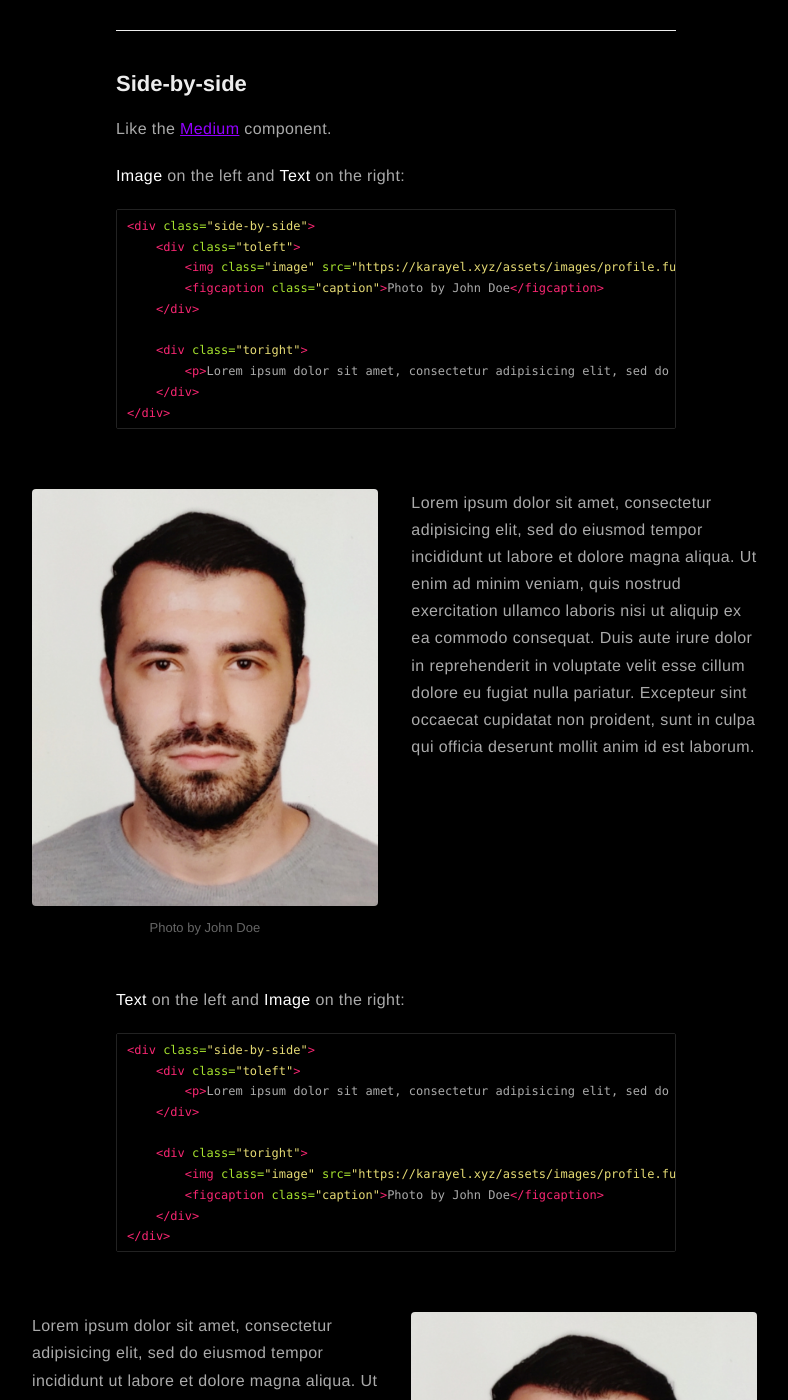
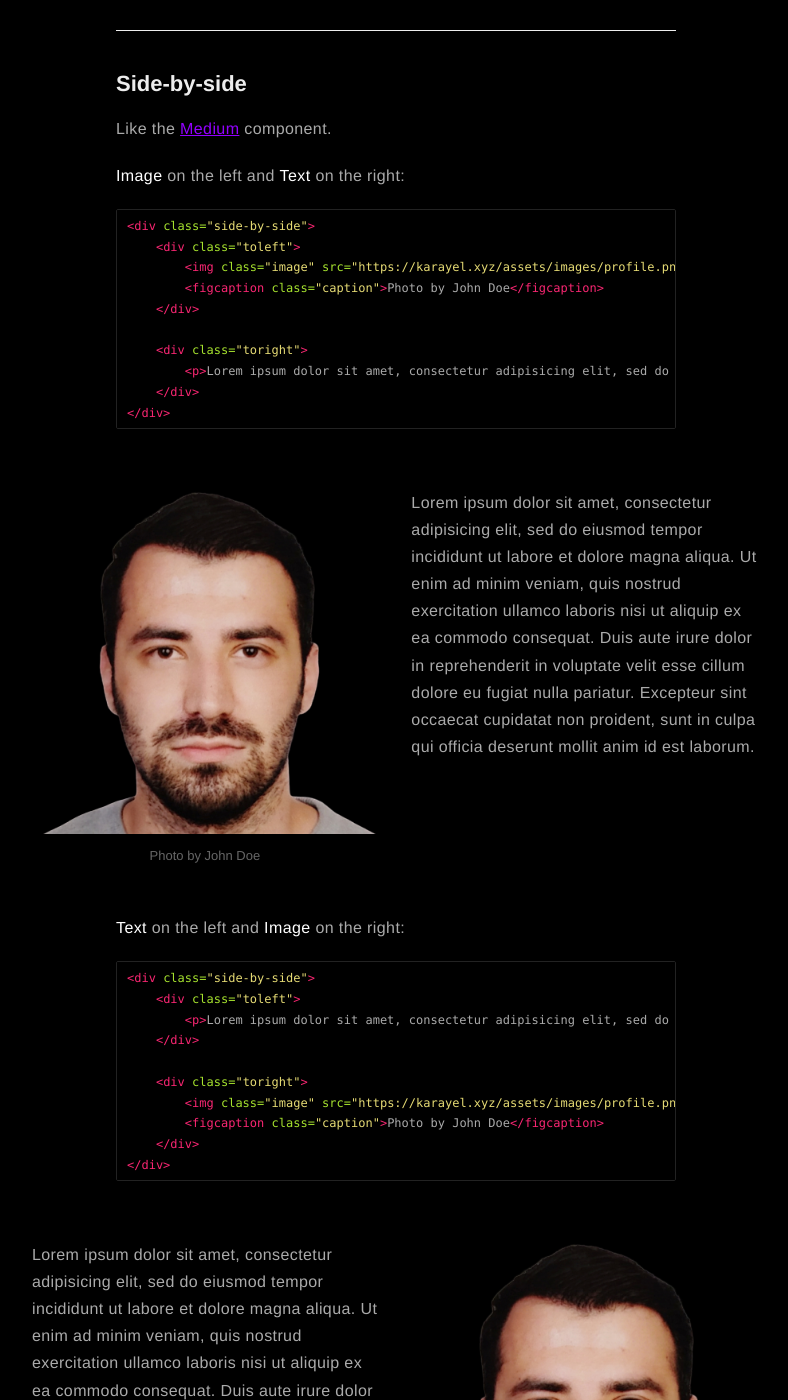
Before and after one commit to schipht/schipht.github.io, a Jekyll site: the page built from _posts/2015-02-24-markdown-extra-components.markdown, in a window 1280 px wide and 1400 px high, scrolled down 1170 px. Shown: the whole window, without its empty margins (244-1032 px from the left). Built offline with Jekyll 4.4.1, drawn with Linux system fonts in a browser that asks for light colours; nearby versions of some CDN libraries.

Commit message:
Update _config.yml

```diff
--- a/_config.yml
+++ b/_config.yml
@@ -8,7 +8,7 @@ description: A portfolio page about me
 # if it's an external image, update below for true
 # better with square images
 external-image: false
-picture: assets/images/profile.full.jpg
+picture: assets/images/profile.png
 
 # your site color theme, false to light theme
 dark-theme: true
```
